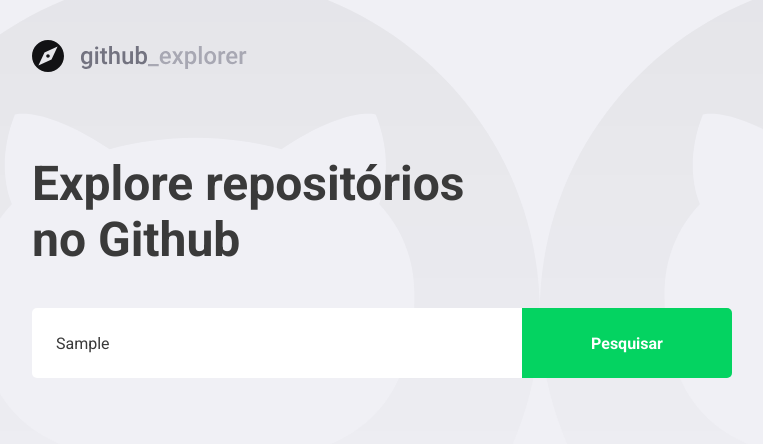
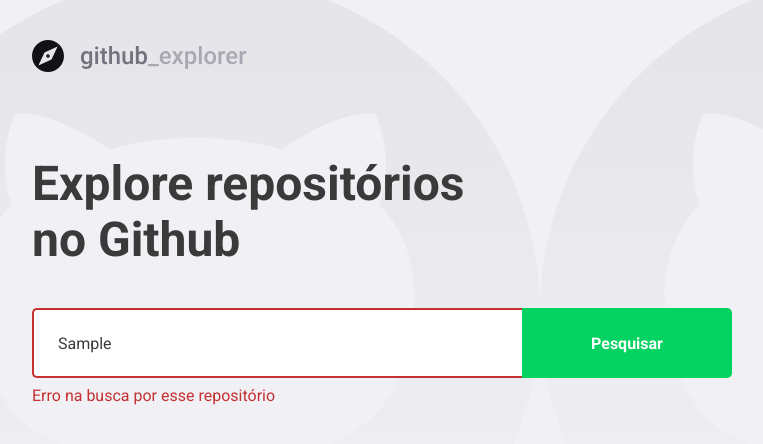
Before and after one commit to ricardoSpara/github-explorer, a React (Create React App) app: page / in a window 1280 px wide. Both pictures are taken after typing "Sample" into the empty fields and a click on the button "Pesquisar". Shown: the top 444 px of the page, without its empty margins (148-911 px from the left). Built offline with nearby package versions, Linux system fonts and the light colour scheme; no server answers.

Commit message:
Setting error

```diff
--- a/src/pages/Dashboard/index.tsx
+++ b/src/pages/Dashboard/index.tsx
@@ -1,7 +1,7 @@
 import React, { useState, FormEvent } from 'react';
 
 import { FiChevronRight } from 'react-icons/fi';
-import { Title, Form, Repositories } from './styles';
+import { Title, Form, Repositories, Error } from './styles';
 import logoImg from '../../assets/logo.svg';
 import api from '../../services/api';
 
@@ -15,19 +15,29 @@
 }
 
 const Dashboard: React.FC = () => {
-    const [newEepo, setNewRepo] = useState('');
+    const [newRepo, setNewRepo] = useState('');
+    const [inputError, setInputError] = useState('');
     const [repositories, setRepositories] = useState<Repository[]>([]);
 
     async function handleAddRepository(
         event: FormEvent<HTMLFormElement>,
     ): Promise<void> {
         event.preventDefault();
+        if (!newRepo) {
+            setInputError('Digite o autor/nome do repositório');
+            return;
+        }
 
-        const response = await api.get<Repository>(`repos/${newEepo}`);
-        const repository = response.data;
+        try {
+            const response = await api.get<Repository>(`repos/${newRepo}`);
+            const repository = response.data;
 
-        setRepositories([...repositories, repository]);
-        setNewRepo('');
+            setRepositories([...repositories, repository]);
+            setNewRepo('');
+            setInputError('');
+        } catch (err) {
+            setInputError('Erro na busca por esse repositório');
+        }
     }
 
     return (
@@ -35,15 +45,17 @@
             <img src={logoImg} alt="Github Explorer" />
             <Title>Explore repositórios no Github</Title>
 
-            <Form onSubmit={handleAddRepository}>
+            <Form hasError={Boolean(inputError)} onSubmit={handleAddRepository}>
                 <input
                     placeholder="Digite o nome do repositório"
                     type="text"
-                    value={newEepo}
+                    value={newRepo}
                     onChange={(e) => setNewRepo(e.target.value)}
                 />
                 <button type="submit">Pesquisar</button>
             </Form>
+
+            {inputError && <Error>{inputError}</Error>}
 
             <Repositories>
                 {repositories.map((repository) => (
--- a/src/pages/Dashboard/styles.ts
+++ b/src/pages/Dashboard/styles.ts
@@ -1,6 +1,9 @@
-import styled from 'styled-components';
+import styled, { css } from 'styled-components';
 import { shade } from 'polished';
 
+interface FormProps {
+    hasError: boolean;
+}
 export const Title = styled.h1`
     font-size: 48px;
     color: #3a3a3a;
@@ -9,7 +12,7 @@
     line-height: 56px;
 `;
 
-export const Form = styled.form`
+export const Form = styled.form<FormProps>`
     margin-top: 40px;
     max-width: 700px;
     display: flex;
@@ -21,6 +24,13 @@
         border: 0;
         border-radius: 5px 0 0 5px;
         color: #3a3a3a;
+        border: 2px solid #fff;
+        border-right: 0;
+        ${(props) =>
+            props.hasError &&
+            css`
+                border-color: #c53030;
+            `}
 
         &::placeholder {
             color: #a8a8b3;
@@ -92,3 +102,9 @@
         }
     }
 `;
+
+export const Error = styled.span`
+    display: block;
+    color: #c53030;
+    margin-top: 8px;
+`;
```
